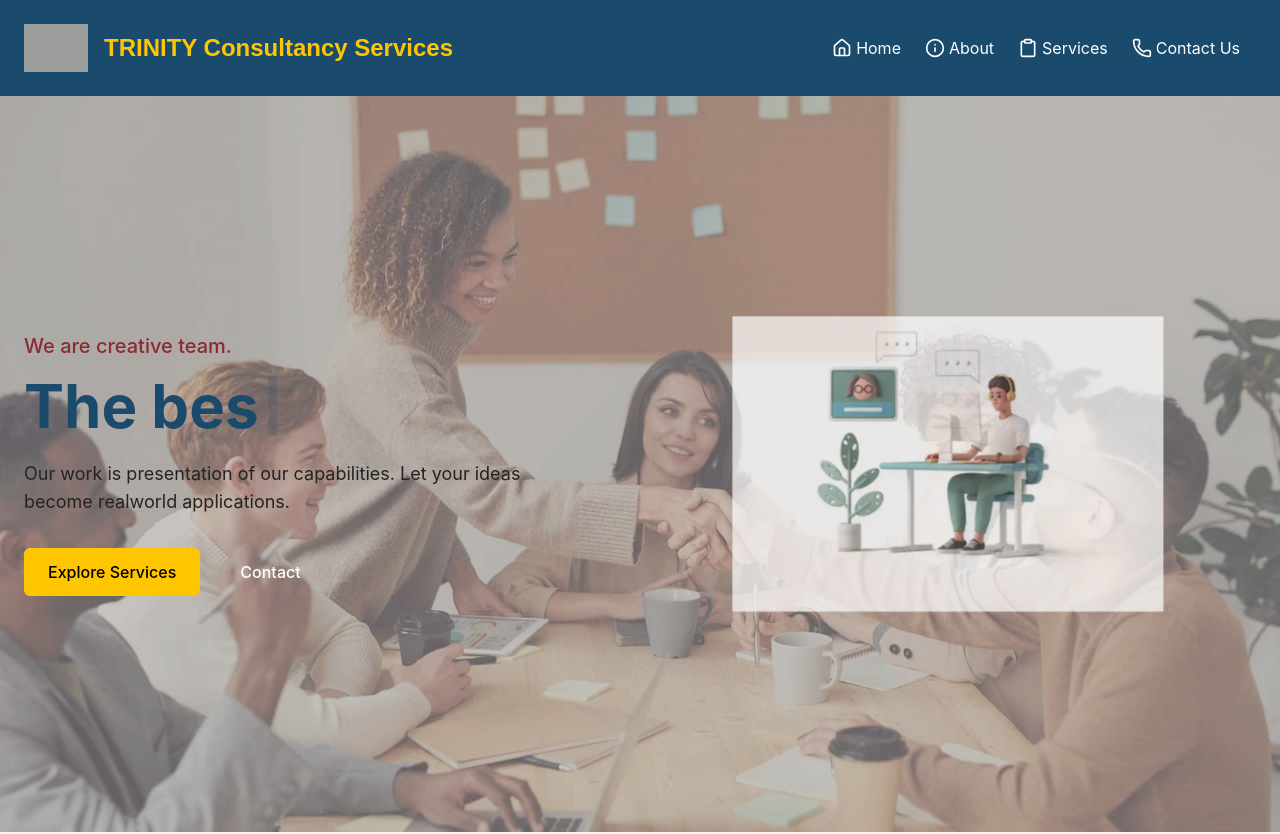
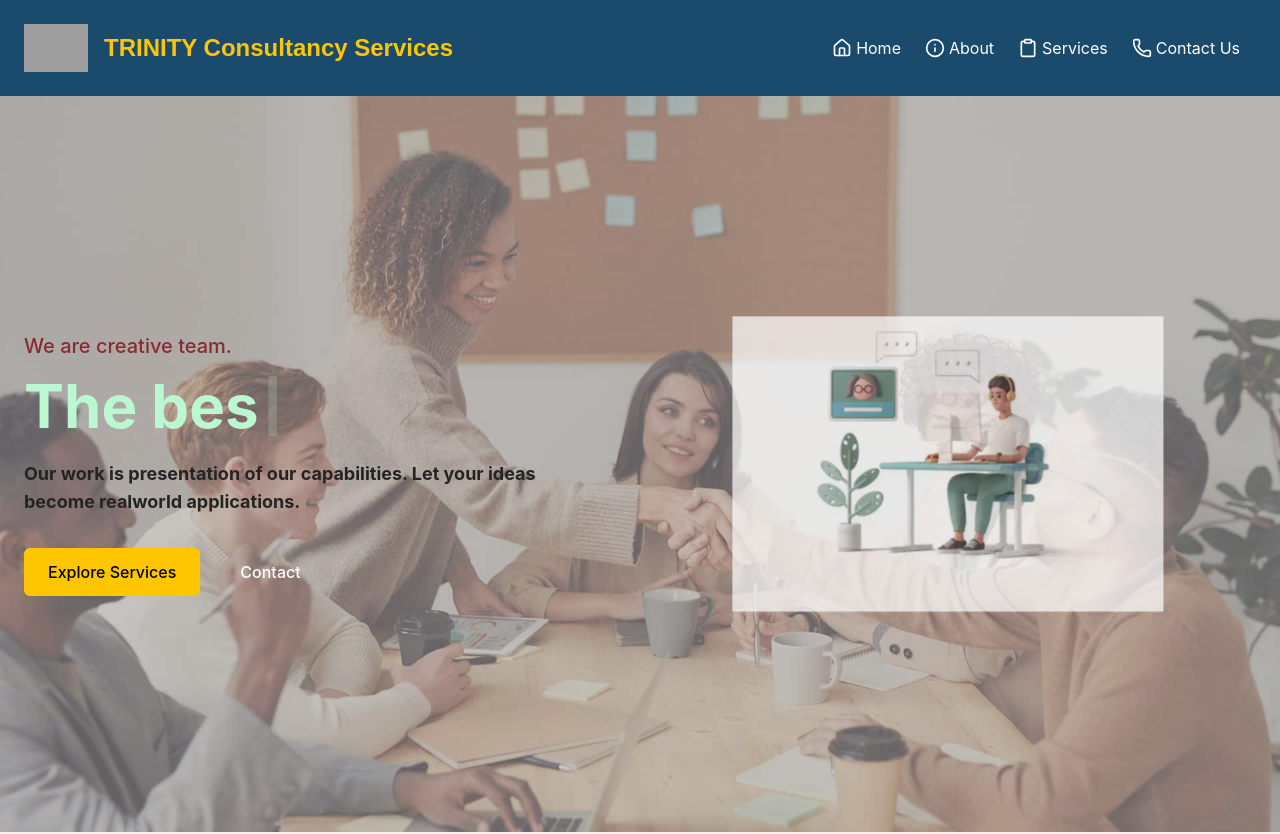
Before and after one commit to gowthamreddy17/Trinity-redesign-17, a React (Vite) app: page / in a window 1280 px wide. Shown: the top 834 px of the page. Built offline with nearby package versions, Linux system fonts and the light colour scheme; grey boxes are pictures that could not be loaded.

Commit message:
hero section

```diff
--- a/src/components/HeroSection.jsx
+++ b/src/components/HeroSection.jsx
@@ -17,9 +17,9 @@ const HeroSection = () => {
             We are creative team.
           </p>
 
-          <h1 className="text-2xl sm:text-4xl md:text-6xl font-bold text-primary mb-6 leading-snug max-h-[120px] overflow-hidden">
+          <h1 className="text-2xl sm:text-4xl md:text-6xl font-bold text-green-200 mb-6 leading-snug max-h-[120px] overflow-hidden">
             <Typewriter
-              words={["The best way to promote business"]}
+              words={["The best way to develop business"]}
               loop={true}
               cursor
               cursorStyle="|"
@@ -29,7 +29,7 @@ const HeroSection = () => {
             />
           </h1>
 
-          <p className="text-sm sm:text-base md:text-lg text-dark mb-8 max-w-lg">
+          <p className="text-sm sm:text-base md:text-lg text-dark font-bold mb-8 max-w-lg">
             Our work is presentation of our capabilities. Let your ideas become realworld applications.
           </p>
 
```
